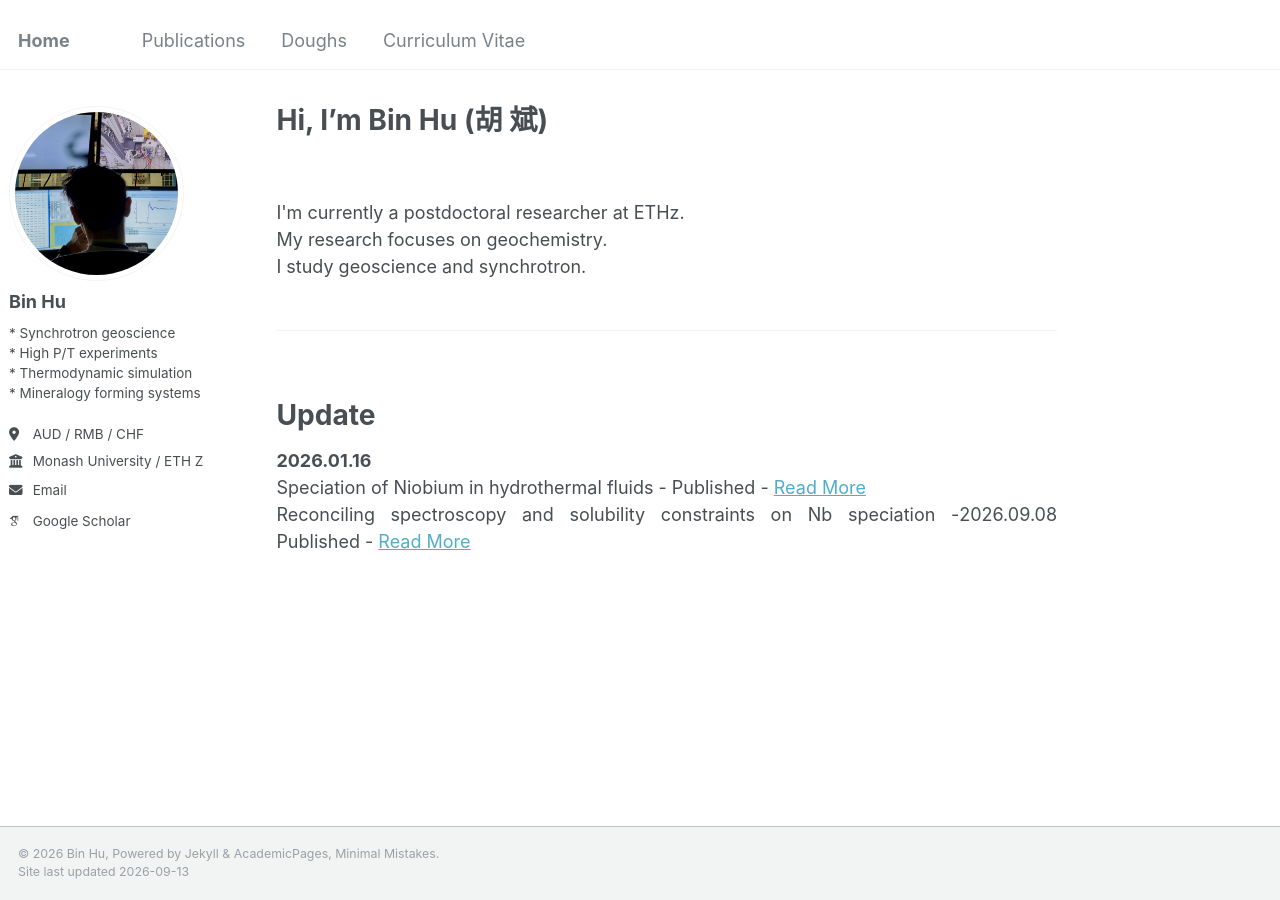
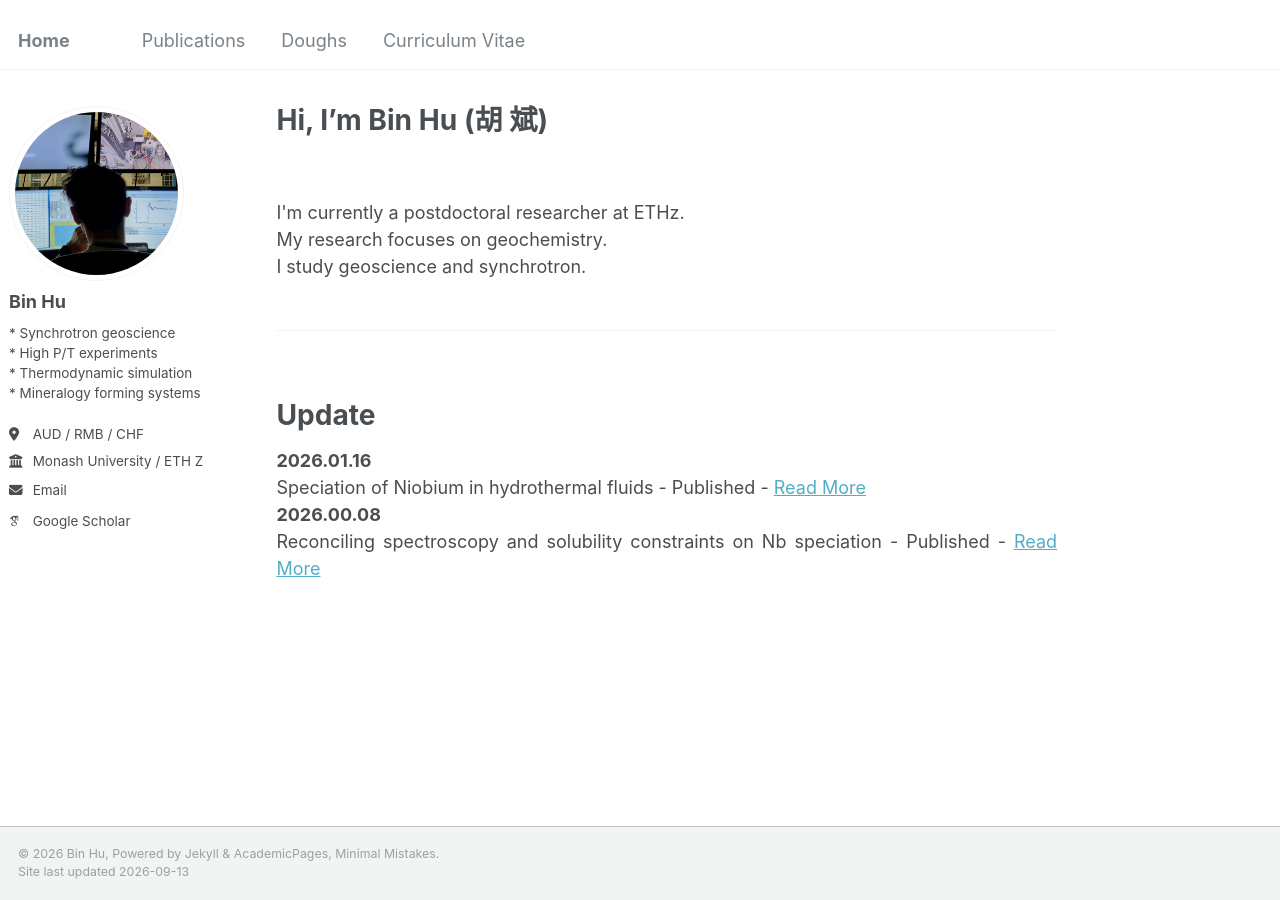
Before and after one commit to bhchemx/bhchemx.github.io, a Jekyll site: the page built from _pages/about.md, in a window 1280 px wide. Built offline with Jekyll 4.4.1, drawn with Linux system fonts in a browser that asks for light colours; some web fonts are replaced.

Commit message:
Update about.md

```diff
--- a/_pages/about.md
+++ b/_pages/about.md
@@ -33,6 +33,23 @@ redirect_from:
         Speciation of Niobium in hydrothermal fluids - Published - <a href = "https://bhchemx.github.io/publication/2026-01-12-GCA-Nb">Read More</a>
     </span>
 </div>
+
+<!------------------------------------------------------------->
+
+<div style="display: flex; justify-content: space-between; font-size: 1em;">
+    <span>
+        <b>2026.00.08</b>
+    </span>
+</div>
+
+<div style="display: flex; justify-content: space-between; font-size: 1em;">
+    <span>
+        Reconciling spectroscopy and solubility constraints on Nb speciation - Published - <a href = "https://bhchemx.github.io/publication/2026-06-03-GCA-Nb">Read More</a>
+    </span>
+</div>
+
+
+
 <!---
 
 <div style="display: flex; justify-content: space-between; font-size: 1em;">
@@ -41,12 +58,3 @@ redirect_from:
 </div>
 
 --->
-
-<div style="display: flex; justify-content: space-between; font-size: 1em;">
-    <span>
-        Reconciling spectroscopy and solubility constraints on Nb speciation - Published - <a href = "https://bhchemx.github.io/publication/2026-06-03-GCA-Nb">Read More</a>
-    </span>
-    <span>
-        2026.09.08
-    </span>
-</div>
```
